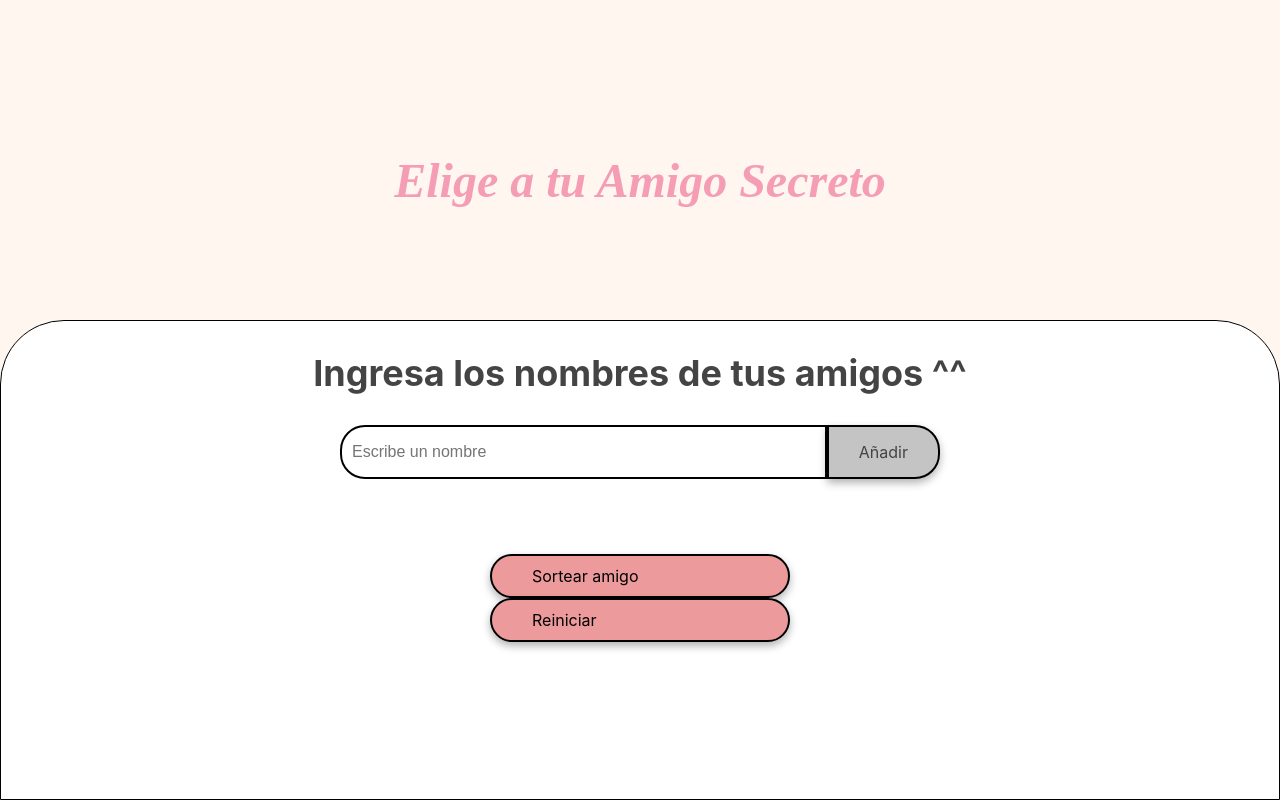
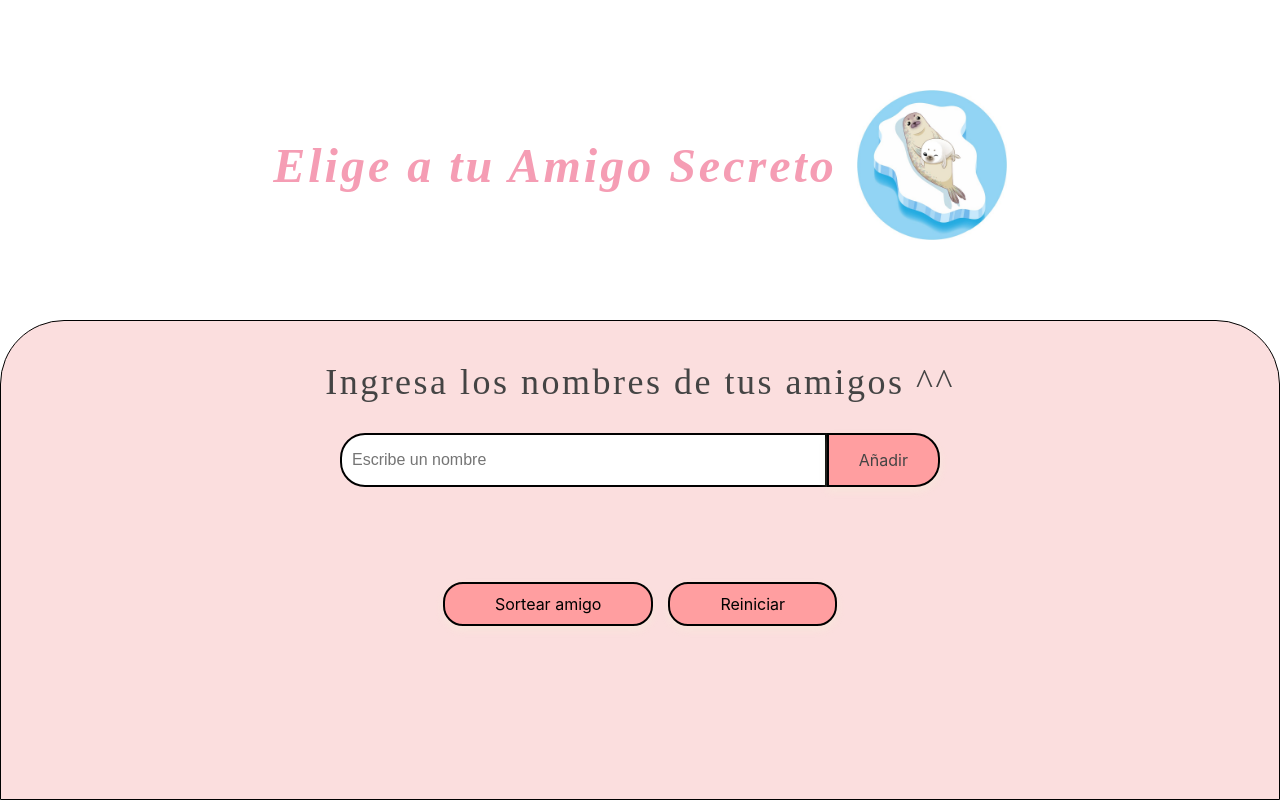
Before and after one commit to Katherine606/amigo-secreto, a plain HTML site: page index.html in a window 1280 px wide. Drawn offline with Linux system fonts and the light colour scheme; a web font is replaced by a local one.

Commit message:
vr2 css y vr3 de html

```diff
--- a/app.js
+++ b/app.js
@@ -29,7 +29,7 @@ function sortearAmigo() { // Sortear amigo
     }
     const i = Math.floor(Math.random() * amigos.length);
     const nombre = amigos[i];
-    resultado.innerHTML = "Tu amigo secreto es: " + nombre;
+    resultado.innerHTML = "Tu amigo secreto es: " + nombre + " 🎉";
 }
 
 // Reiniciar lista
--- a/index.html
+++ b/index.html
@@ -14,7 +14,7 @@
     <main class="main-content">
         <header class="header-banner">
             <h1 class="main-title">Elige a tu Amigo Secreto</h1>
-            <!-- imagen pendiente para indicar -->
+            <img src="assets/seal.png" alt="Imagen representativa de una foquita" class="seal-image">
         </header>
 
         <section class="input-section">
--- a/style.css
+++ b/style.css
@@ -1,8 +1,8 @@
 :root {
-    --color-primary: #FFF6EF;
-    --color-secondary: #ffffff;
+    --color-primary: #ffffff;
+    --color-secondary: #fbdede;
     --color-tertiary: #C4C4C4;
-    --color-button: #ED9A9C;
+    --color-button: #ff9ea0;
     --color-button-hover: #ed8183;
     --color-text: #444444;
     --color-title: #f59db4;
@@ -36,7 +36,16 @@ body {
     display: flex;
     justify-content: center;
     align-items: center;
-    padding: 40px 0 0;
+    padding: 10px 10px 0;
+}
+
+.seal-image {
+    position: center;
+    top: 10px;
+    right: 10px;
+    width: 150px;
+    height: auto;
+    margin-left: 20px;
 }
 
 /* Sección de entrada */
@@ -48,8 +57,9 @@ body {
     display: flex;
     flex-direction: column;
     align-items: center;
-    padding: 20px;
+    padding: 30px;
     width: 100%;
+
 }
 
 /* Títulos */
@@ -59,15 +69,17 @@ body {
     font-weight: 900;
     font-style: italic;
     color: var(--color-title);
+    letter-spacing: 3px;
 }
 
 .section-title {
-    font-family: "Inter", serif;
+    font-family: "Chicle";
     font-size: 36px;
-    font-weight: 700;
+    font-weight: 500;
     color: var(--color-text);
     margin: 10px 0;
     text-align: center;
+    letter-spacing: 2.5px;
 }
 
 /* Contenedores de entrada y botón */
@@ -88,8 +100,10 @@ body {
 }
 
 .button-container {
-    width: 300px;
+    display: flex;
     justify-content: center;
+    gap: 15px;             /* Espacio entre botones */
+    margin-top: 20px;
 }
 
 /* Estilos de entrada de texto */
@@ -111,18 +125,18 @@ button {
     font-size: 16px;
     border: 2px solid #000;
     border-radius: 25px;
-    box-shadow: 0 4px 8px rgba(0, 0, 0, 0.3);
+    box-shadow: 0 4px 8px rgba(244, 252, 215, 0.3);
     cursor: pointer;
 }
 
 .button-add {
-    background-color: var(--color-tertiary);
+    background-color: var(--color-button);
     color: var(--color-text);
     border-radius: 0 25px 25px 0;
 }
 
 .button-add:hover {
-    background-color: #a1a1a1;
+    background-color: #9bc5ff;
 }
 
 /* Listas */
@@ -136,7 +150,7 @@ ul {
 
 .result-list {
     margin-top: 15px;
-    color: #05DF05;
+    color: #8442ff;
     font-size: 22px;
     font-weight: bold;
     text-align: center;
@@ -144,13 +158,15 @@ ul {
 
 /* Botón de sortear título */
 .button-draw {
-    display: flex;
+    display: inline-flex;
     align-items: center;
-    width: 100%;
-    padding: 10px 40px;
+    justify-content: center;
+    width: auto;
+    padding: 10px 50px;
     color: var(--color-white);
     background-color: var(--color-button);
     font-size: 16px;
+    border-radius: 20px;
 }
 
 .button-draw img {
```
Also changed, not shown: assets/seal.png (added).
